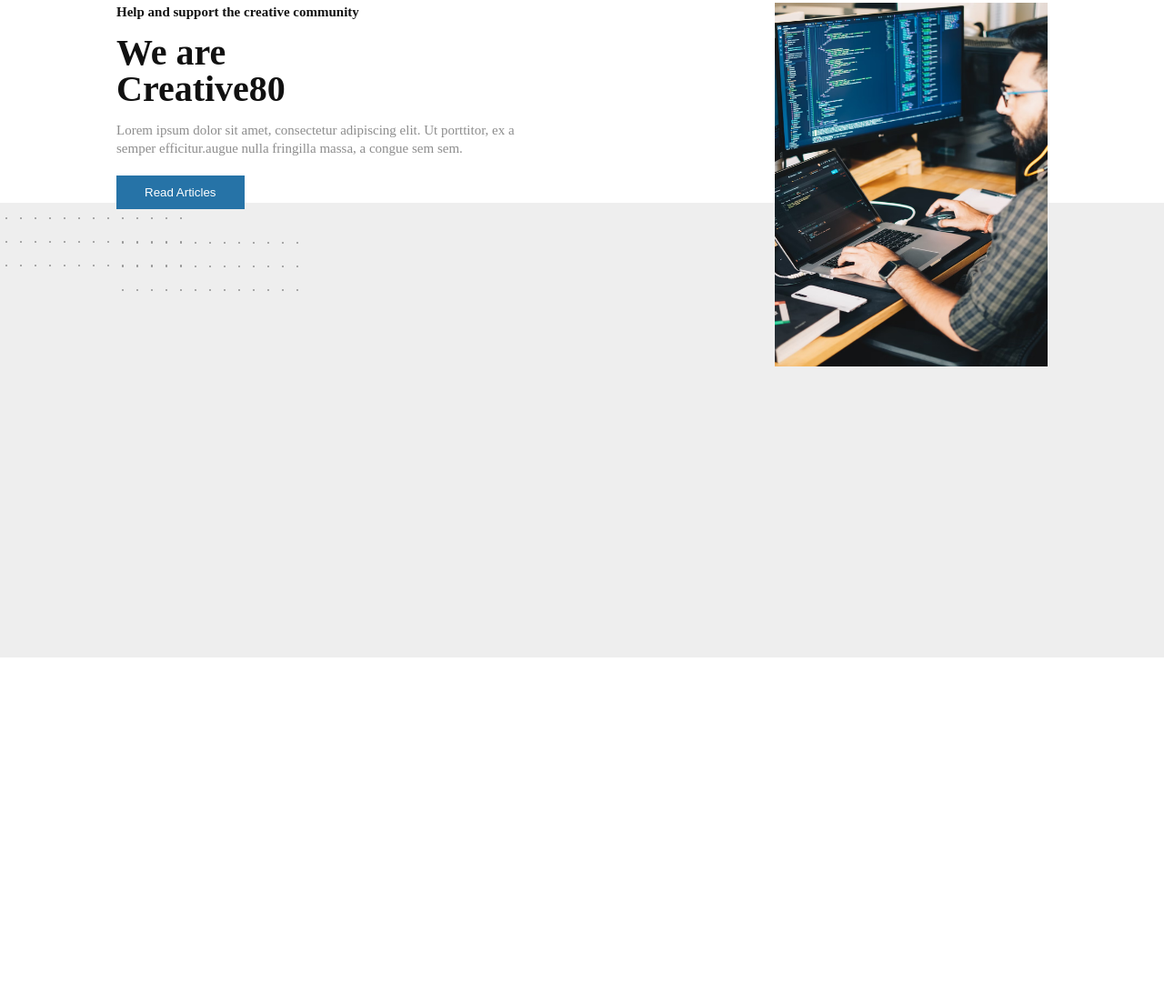
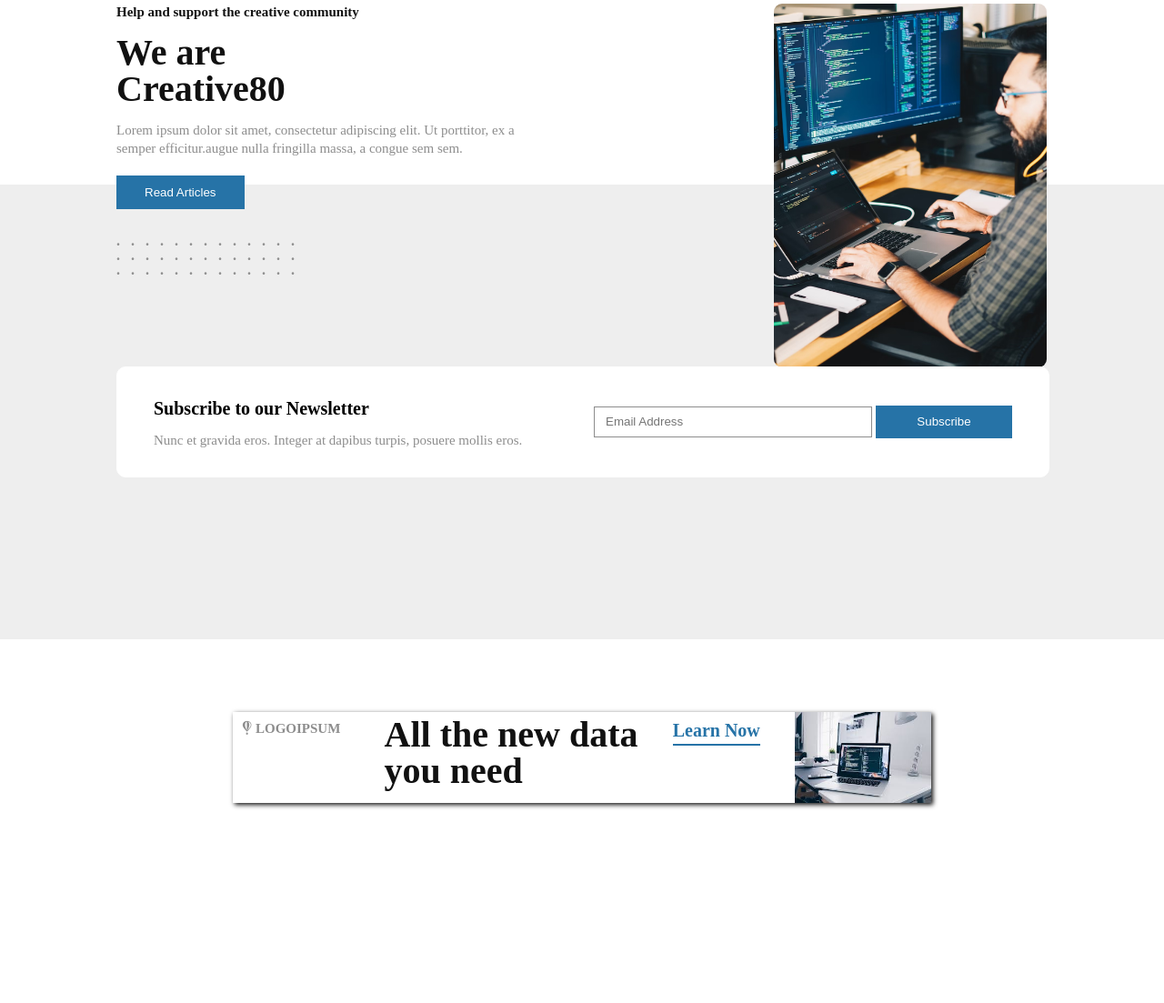
Before and after one commit to Hammad8444/portfolio, a plain HTML site: page blog.html in a window 1280 px wide. Shown: the part 397-1500 px from the top of the page at 91% size. Before the commit the page ends 1120 px from the top, so only its background shows below. Drawn offline with Linux system fonts and the light colour scheme.

Commit message:
Blog under development

```diff
--- a/blog.html
+++ b/blog.html
@@ -5,6 +5,7 @@
     <meta name="viewport" content="width=device-width, initial-scale=1.0">
     <title>Blog</title>
     <link rel="stylesheet" href="reset.css">
+    <link href="fontawesome/css/all.css" rel="stylesheet" />
     <link rel="stylesheet" href="blogstyle.css">
 </head>
 <body>
@@ -57,7 +58,29 @@
                 <p>.   &nbsp  .  &nbsp   .  &nbsp   .  &nbsp   .  &nbsp   .  &nbsp   .  &nbsp   .  &nbsp   .   &nbsp  .   &nbsp  .  &nbsp   .   &nbsp  .</p>
                 <p>.   &nbsp  .  &nbsp   .  &nbsp   .  &nbsp   .  &nbsp   .  &nbsp   .  &nbsp   .  &nbsp   .   &nbsp  .   &nbsp  .  &nbsp   .   &nbsp  .</p>
                 <p>.   &nbsp  .  &nbsp   .  &nbsp   .  &nbsp   .  &nbsp   .  &nbsp   .  &nbsp   .  &nbsp   .   &nbsp  .   &nbsp  .  &nbsp   .   &nbsp  .</p>
+                <p>.   &nbsp  .  &nbsp   .  &nbsp   .  &nbsp   .  &nbsp   .  &nbsp   .  &nbsp   .  &nbsp   .   &nbsp  .   &nbsp  .  &nbsp   .   &nbsp  .</p>
+                <p>.   &nbsp  .  &nbsp   .  &nbsp   .  &nbsp   .  &nbsp   .  &nbsp   .  &nbsp   .  &nbsp   .   &nbsp  .   &nbsp  .  &nbsp   .   &nbsp  .</p>
 
+            </div>
+
+            <section class="greybg-low">
+                <div>
+                    <h2>Subscribe to our Newsletter</h2>
+                    <p>Nunc et gravida eros. Integer at dapibus turpis, posuere mollis eros.</p>
+                </div>
+                <div class="seti">
+                    <input type="text" placeholder="Email Address">
+                    <button>Subscribe</button>
+                </div>
+            </section>
+        </section>
+
+        <section class="categories">
+            <div class="categories-top">
+                <h5><i class="fa-brands fa-fly"></i> Logoipsum</h5>
+                <h1>All the new data <br> you need</h1>
+                <p>Learn Now</p>
+                <div class="picd"></div>
             </div>
         </section>
     </main>
--- a/blogstyle.css
+++ b/blogstyle.css
@@ -99,14 +99,16 @@ nav button {
     width: 100%;
     height: 500px;
     background-color: #eee;
+    display: table;
 }
-.dots {
-    margin-top: 20px;
+.whitebg .dots {
+    margin-top: 27px;
 }
 
-.dots p {
+.whitebg .dots p {
     color:#8d8d8d;
-    padding: 5px;
+    font-weight: 900;
+
 }
 
 .img-fr {
@@ -115,9 +117,124 @@ nav button {
     position: absolute;
     right: 10%;
     top: 50%;
+    border: 1px solid transparent;
+    border-radius: 10px;
 }
 
 
 .greybg .dots {
+    position: absolute;
+    left: 10%;
+    top: 98%;
+    margin-top: 17px;
+}
+.greybg .dots p {
+    color:#8d8d8d;
+    font-weight: 900;
+}
+
+
+.greybg-low {
+    position: relative;
+    top: 40%;
+    left: 10%;
+    right: 10%;
+    width: calc(80% - 80px);
+    height: 80px;
+    padding: 20px 40px;
+    display: flex;
+    flex-flow: row nowrap;
+    justify-content: space-between;
+    background-color: #fff;
+    border: 1px solid #fff;
+    border-radius: 10px;
 
 }
+.greybg-low div {
+    margin: auto 0;
+}
+
+.greybg-low div h2 {
+    font-size: 20px;
+    font-weight: 700;
+    line-height: 40px;
+}
+
+.greybg-low div p {
+    font-size: 15px;
+    font-weight: 100;
+    line-height: 30px;
+    color: #8d8d8d;
+}
+
+.greybg-low div input {
+
+    line-height: 30px;
+    width: 300px;
+    border: 1px solid #8d8d8d;
+}
+.greybg-low div input::placeholder {
+
+    padding-left: 10px;
+}
+
+.greybg-low div button {
+    line-height: 30px;
+    width: 150px;
+    background-color: #2673a7;
+    color: #fff;
+    border: 1px solid #2673a7;
+    padding: 2px 0;
+}
+
+
+
+.categories {
+    width: 100%;
+    height: 400px;
+    background-color: #fff;
+}
+
+.categories-top {
+    width: 60%;
+    position: relative;
+    top: 20%;
+    left: 20%;
+    right: 20%;
+    background-color: #fff;
+    box-shadow: 2px 2px 5px #111;
+    display: flex;
+    flex-flow: row nowrap;
+    justify-content: space-between;
+}
+.categories-top h5 {
+    font-size: 15px;
+    color: #8d8d8d;
+    text-transform: uppercase;
+    padding: 10px 0 0 10px;
+}
+.categories-top h1 {
+    font-size: 40px;
+    color: #111;
+    padding: 5px 0 0 10px;
+    font-weight: 900;
+}
+
+.categories-top p {
+    margin-top: 10px;
+    font-size: 20px;
+    font-weight: 900;
+    color: #2673a7;
+    border-bottom: 2px solid #2673a7;
+    height: fit-content;
+    padding-bottom: 5px;
+
+}
+.picd {
+    background-image: url('img/computer.jpg');
+    background-repeat: no-repeat;
+    background-position: center;
+    background-size: cover;
+    width: 150px;
+    height: 100px;
+}
```
Also changed, not shown: img/computer.jpg (added).
